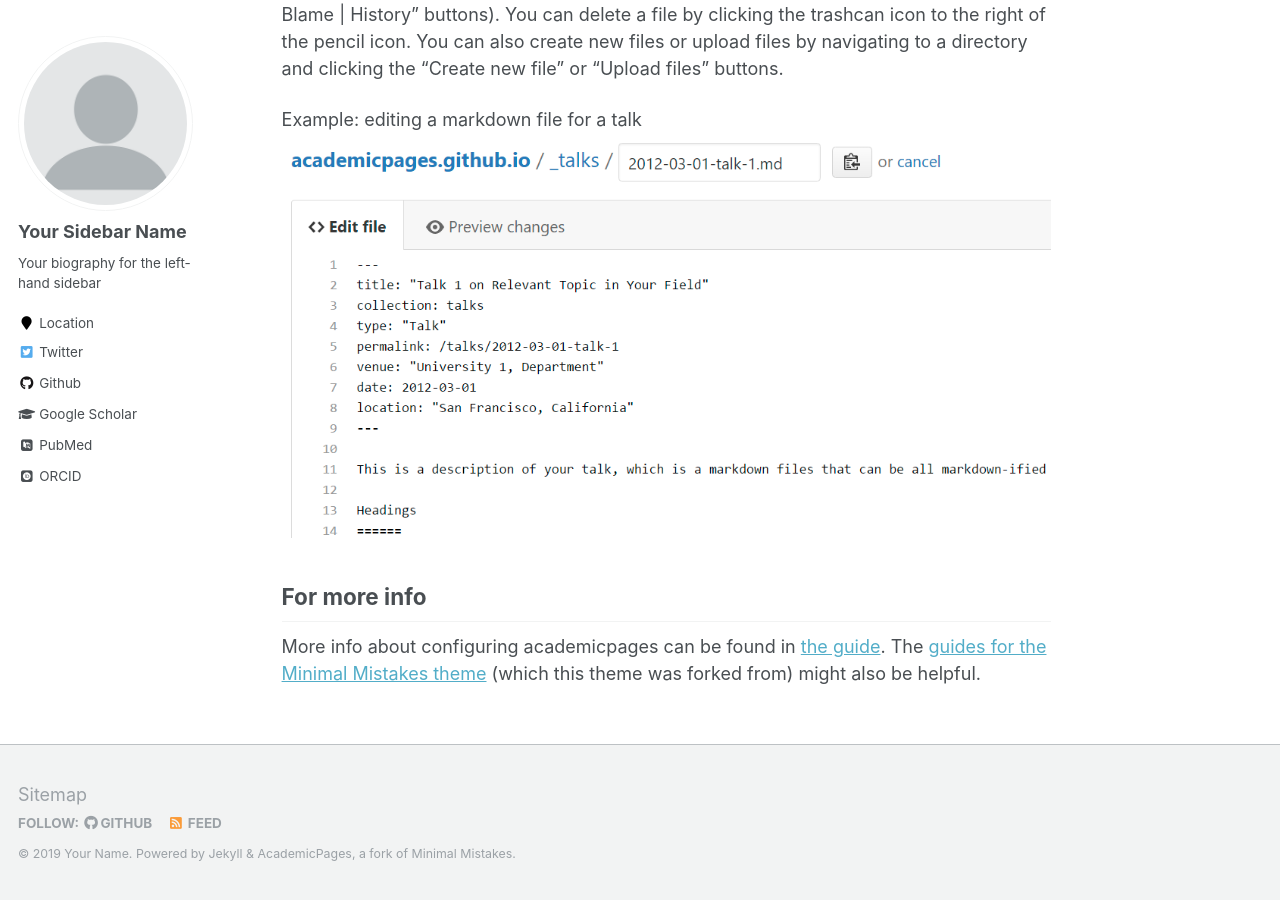
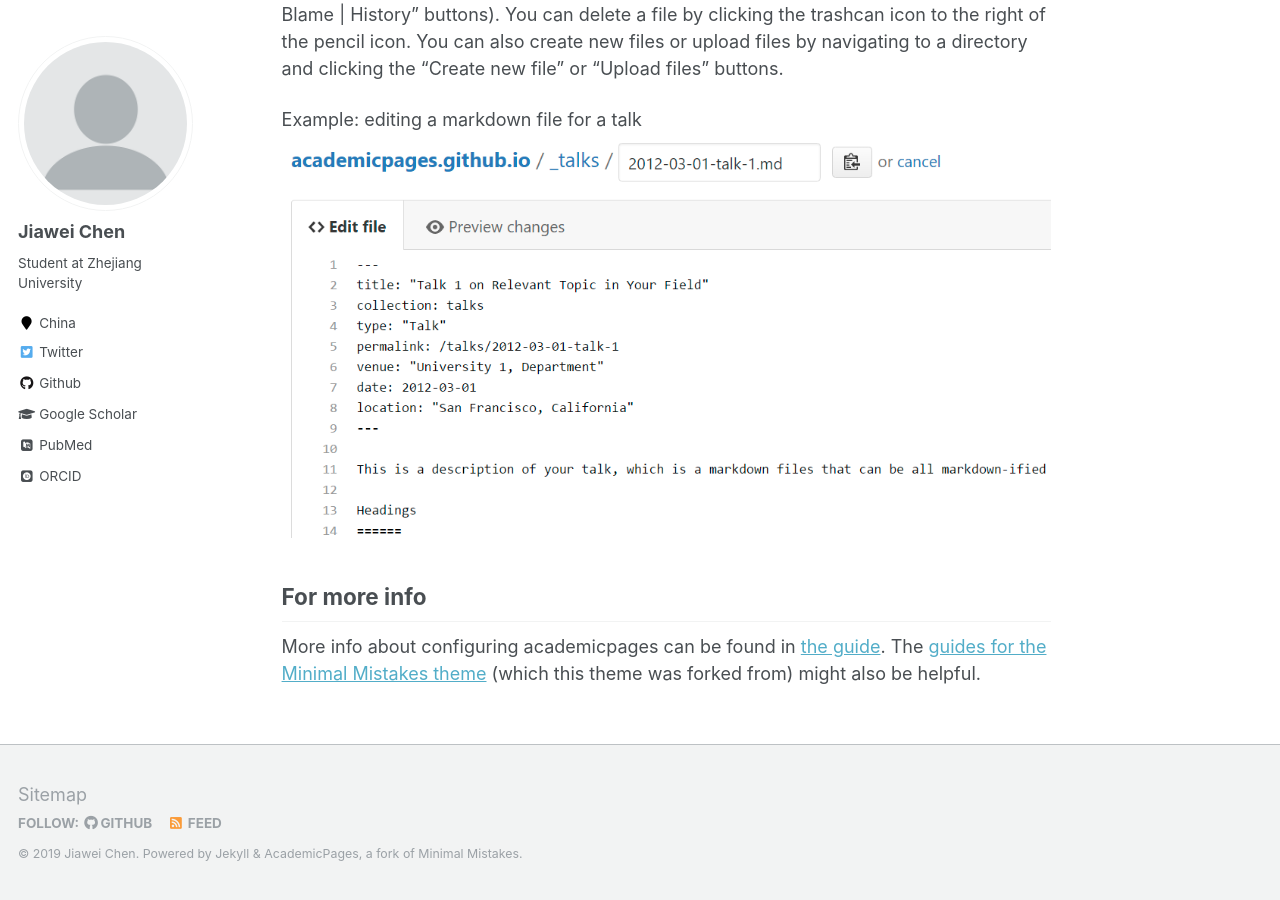
Before and after one commit to cjwcommuny/cjwcommuny.github.io, a Jekyll site: the page built from _pages/about.md, in a window 1280 px wide and 900 px high, scrolled down 2463 px. Built offline with Jekyll 4.4.1, drawn with Linux system fonts in a browser that asks for light colours; some web fonts are replaced; some of the changed text lies outside the part shown.

Commit message:
change to academic template

```diff
--- a/_config.yml
+++ b/_config.yml
@@ -7,13 +7,13 @@
 
 # Site Settings
 locale                   : "en-US"
-title                    : "Your Name / Site Title"
+title                    : "JIAWEI CHEN"
 title_separator          : "-"
-name                     : &name "Your Name"
-description              : &description "personal description"
-url                      : https://academicpages.github.io # the base hostname & protocol for your site e.g. "https://mmistakes.github.io"
+name                     : &name "Jiawei Chen"
+description              : &description "Student at Zhejiang University"
+url                      : https://cjwcommuny.github.io # the base hostname & protocol for your site e.g. "https://mmistakes.github.io"
 baseurl                  : "" # the subpath of your site, e.g. "/blog"
-repository               : "academicpages/academicpages.github.io"
+repository               : "cjwcommuny/cjwcommuny.github.io"
 teaser                   :  # filename of teaser fallback teaser image placed in /images/, .e.g. "500x300.png"
 breadcrumbs              : false # true, false (default)
 words_per_minute         : 160
@@ -80,10 +80,10 @@ analytics:
 
 # Site Author
 author:
-  name             : "Your Sidebar Name"
+  name             : "Jiawei Chen"
   avatar           : "profile.png"
-  bio              : "Your biography for the left-hand sidebar"
-  location         : "Location"
+  bio              : "Student at Zhejiang University"
+  location         : "China"
   employer         :
   pubmed           : "https://www.ncbi.nlm.nih.gov/pubmed/?term=john+snow"
   googlescholar    : "http://yourfullgooglescholarurl.com"
```
